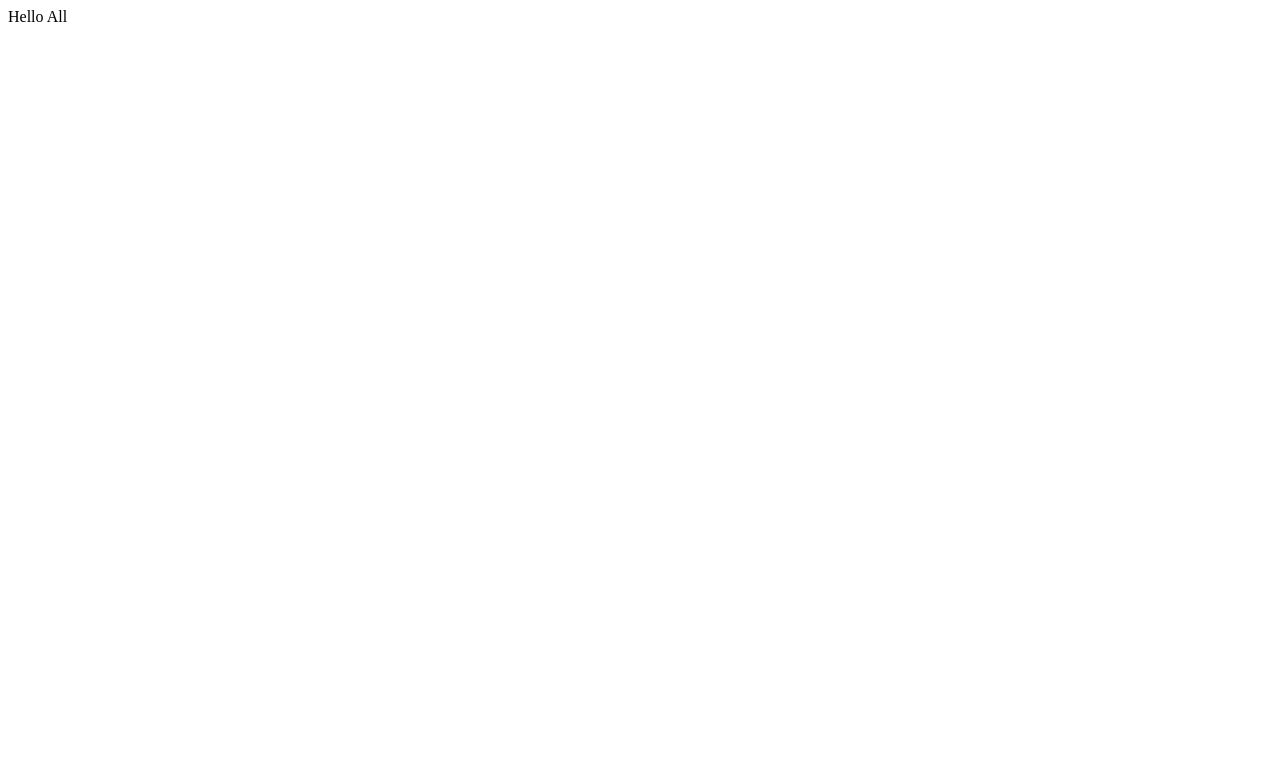
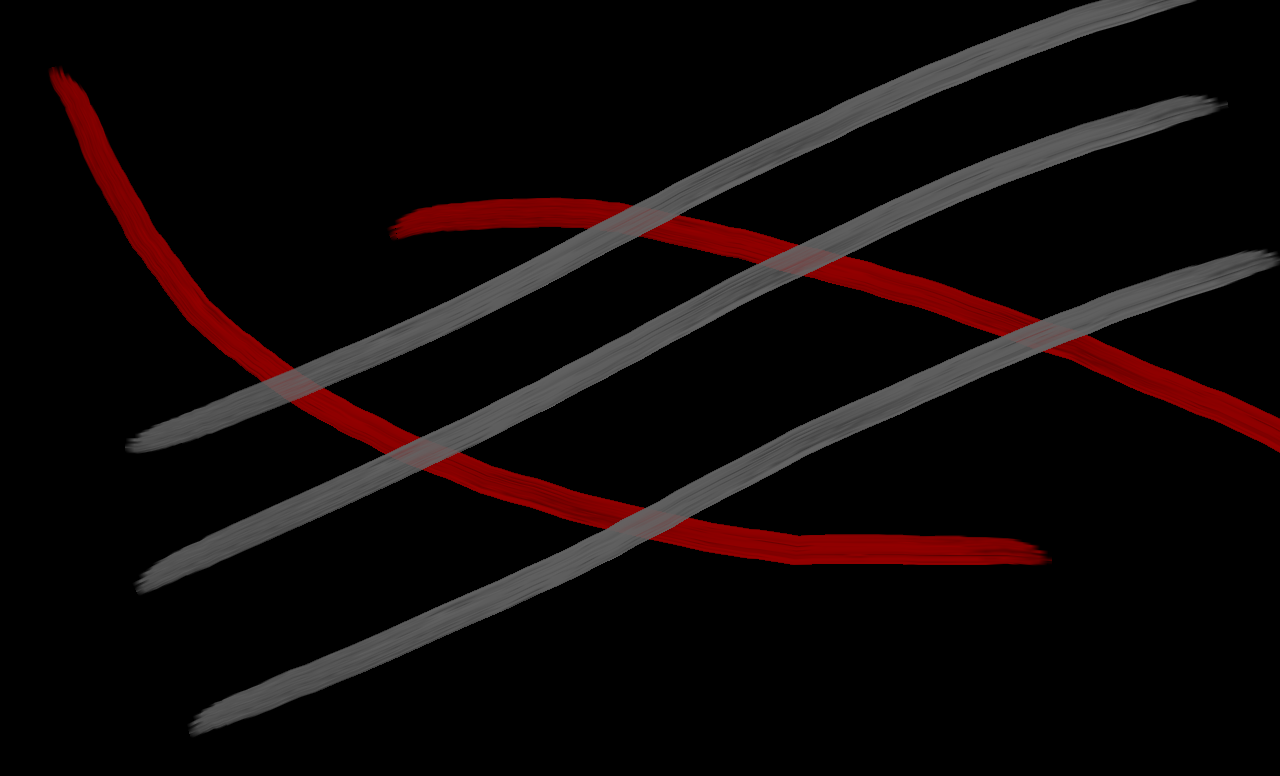
Before and after one commit to AdithyaForPresident/AdithyaForPresident.github.io, a plain HTML site: page index.html in a window 1280 px wide. Drawn offline with Linux system fonts and the light colour scheme.

Commit message:
A couple things

```diff
--- a/index.html
+++ b/index.html
@@ -1,3 +1,6 @@
 <html>
-Hello All
+<title> Vote For Adithya </title>
+<body background="l.png">
+
+</body>
 </html>
```
Also changed, not shown: l.png (added).
